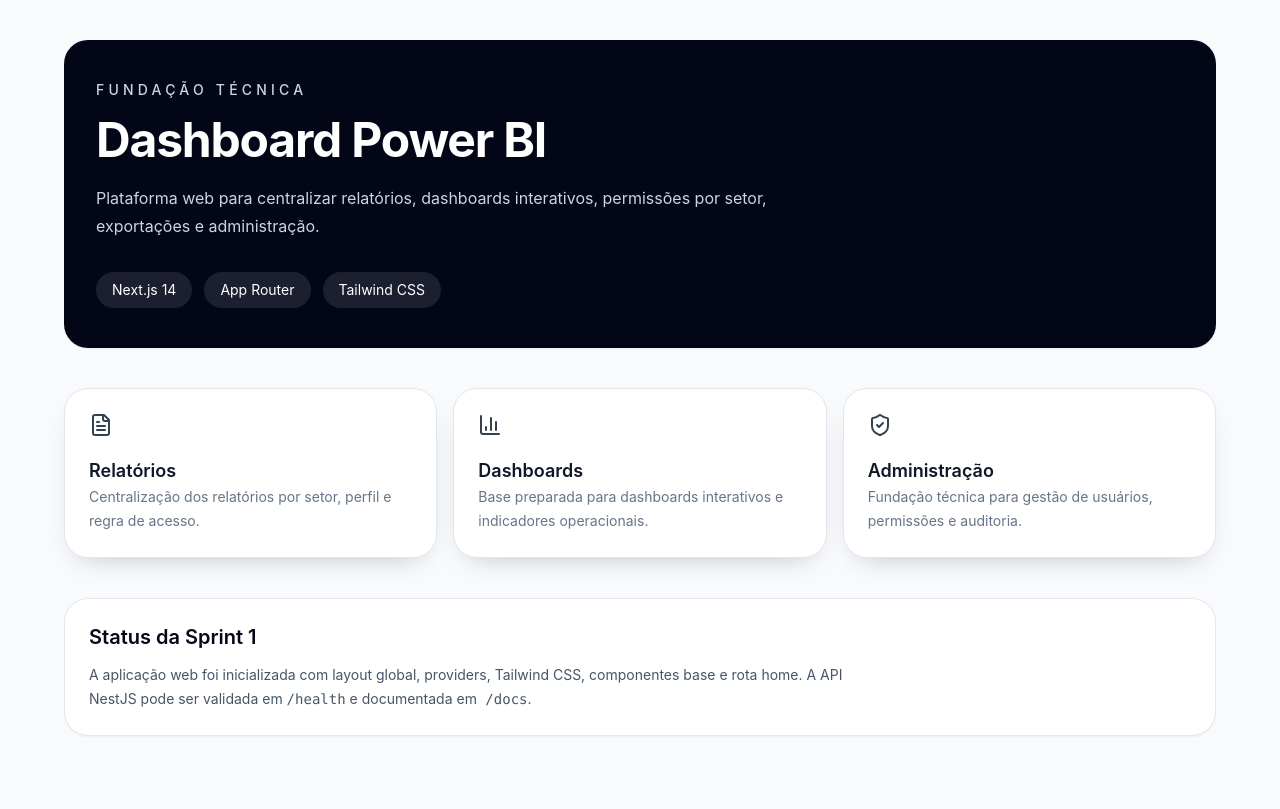
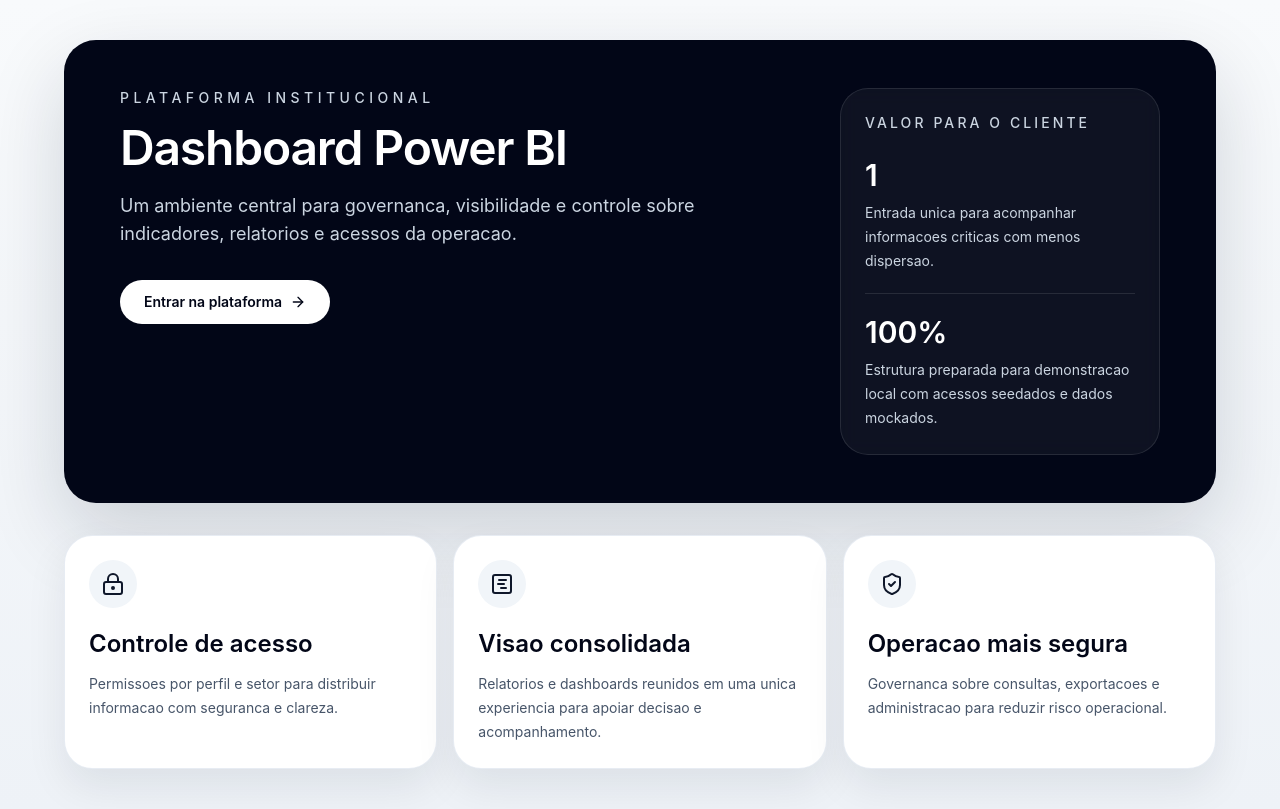
Before and after one commit to Dev-RuiDiniz/Dashboard_Power_BI, a Next.js app in the folder apps/web/: page / in a window 1280 px wide. Built offline with nearby package versions, Linux system fonts and the light colour scheme.

Commit message:
feat(web): atualiza páginas e componentes do dashboard

```diff
--- a/apps/web/src/app/page.tsx
+++ b/apps/web/src/app/page.tsx
@@ -1,69 +1,96 @@
-import { BarChart3, FileText, ShieldCheck } from 'lucide-react';
+import Link from 'next/link';
+import { ArrowRight, LockKeyhole, ShieldCheck, SquareChartGantt } from 'lucide-react';
 
-import { Card, CardDescription, CardTitle } from '@/components/ui/card';
-
-const features = [
+const pillars = [
   {
-    title: 'Relatórios',
-    description: 'Centralização dos relatórios por setor, perfil e regra de acesso.',
-    icon: FileText,
+    title: 'Controle de acesso',
+    description:
+      'Permissoes por perfil e setor para distribuir informacao com seguranca e clareza.',
+    icon: LockKeyhole,
   },
   {
-    title: 'Dashboards',
-    description: 'Base preparada para dashboards interativos e indicadores operacionais.',
-    icon: BarChart3,
+    title: 'Visao consolidada',
+    description:
+      'Relatorios e dashboards reunidos em uma unica experiencia para apoiar decisao e acompanhamento.',
+    icon: SquareChartGantt,
   },
   {
-    title: 'Administração',
-    description: 'Fundação técnica para gestão de usuários, permissões e auditoria.',
+    title: 'Operacao mais segura',
+    description:
+      'Governanca sobre consultas, exportacoes e administracao para reduzir risco operacional.',
     icon: ShieldCheck,
   },
 ];
 
 export default function HomePage() {
   return (
-    <main className="min-h-screen px-6 py-10 sm:px-10 lg:px-16">
-      <section className="mx-auto flex max-w-6xl flex-col gap-10">
-        <div className="rounded-2xl bg-slate-950 px-8 py-10 text-white shadow-sm">
-          <p className="text-sm font-medium uppercase tracking-[0.3em] text-slate-300">
-            Fundação Técnica
-          </p>
-          <h1 className="mt-4 max-w-3xl text-4xl font-bold tracking-tight sm:text-5xl">
-            Dashboard Power BI
-          </h1>
-          <p className="mt-5 max-w-2xl text-base leading-7 text-slate-300">
-            Plataforma web para centralizar relatórios, dashboards interativos, permissões por
-            setor, exportações e administração.
-          </p>
-          <div className="mt-8 flex flex-wrap gap-3 text-sm">
-            <span className="rounded-full bg-white/10 px-4 py-2">Next.js 14</span>
-            <span className="rounded-full bg-white/10 px-4 py-2">App Router</span>
-            <span className="rounded-full bg-white/10 px-4 py-2">Tailwind CSS</span>
+    <main className="min-h-screen bg-[linear-gradient(180deg,#f8fafc_0%,#eef2f7_100%)] px-6 py-10 sm:px-10 lg:px-16">
+      <section className="mx-auto flex max-w-6xl flex-col gap-8">
+        <div className="overflow-hidden rounded-[32px] bg-slate-950 text-white shadow-[0_30px_80px_rgba(15,23,42,0.16)]">
+          <div className="grid gap-10 px-8 py-10 sm:px-10 sm:py-12 lg:grid-cols-[minmax(0,1.2fr)_320px] lg:px-14">
+            <div>
+              <p className="text-sm font-medium uppercase tracking-[0.32em] text-slate-300">
+                Plataforma institucional
+              </p>
+              <h1 className="mt-4 max-w-3xl text-4xl font-semibold tracking-tight sm:text-5xl">
+                Dashboard Power BI
+              </h1>
+              <p className="mt-5 max-w-2xl text-base leading-7 text-slate-300 sm:text-lg">
+                Um ambiente central para governanca, visibilidade e controle sobre indicadores,
+                relatorios e acessos da operacao.
+              </p>
+              <div className="mt-8 flex flex-wrap gap-4">
+                <Link
+                  href="/login"
+                  className="inline-flex items-center gap-2 rounded-full bg-white px-6 py-3 text-sm font-semibold text-slate-950 transition hover:bg-slate-100"
+                >
+                  Entrar na plataforma
+                  <ArrowRight aria-hidden="true" className="h-4 w-4" />
+                </Link>
+              </div>
+            </div>
+
+            <div className="rounded-[28px] border border-white/10 bg-white/5 p-6 backdrop-blur">
+              <p className="text-sm font-medium uppercase tracking-[0.22em] text-slate-300">
+                Valor para o cliente
+              </p>
+              <div className="mt-6 space-y-5">
+                <div>
+                  <span className="text-3xl font-semibold">1</span>
+                  <p className="mt-2 text-sm leading-6 text-slate-300">
+                    Entrada unica para acompanhar informacoes criticas com menos dispersao.
+                  </p>
+                </div>
+                <div className="border-t border-white/10 pt-5">
+                  <span className="text-3xl font-semibold">100%</span>
+                  <p className="mt-2 text-sm leading-6 text-slate-300">
+                    Estrutura preparada para demonstracao local com acessos seedados e dados
+                    mockados.
+                  </p>
+                </div>
+              </div>
+            </div>
           </div>
         </div>
 
         <div className="grid gap-4 md:grid-cols-3">
-          {features.map((feature) => {
-            const Icon = feature.icon;
+          {pillars.map((pillar) => {
+            const Icon = pillar.icon;
 
             return (
-              <Card key={feature.title}>
-                <Icon aria-hidden="true" className="h-6 w-6 text-slate-700" />
-                <CardTitle className="mt-5">{feature.title}</CardTitle>
-                <CardDescription>{feature.description}</CardDescription>
-              </Card>
+              <article
+                key={pillar.title}
+                className="rounded-[28px] border border-slate-200/80 bg-white p-6 shadow-[0_18px_40px_rgba(15,23,42,0.08)]"
+              >
+                <div className="flex h-12 w-12 items-center justify-center rounded-2xl bg-slate-100 text-slate-900">
+                  <Icon aria-hidden="true" className="h-6 w-6" />
+                </div>
+                <h2 className="mt-5 text-2xl font-semibold text-slate-950">{pillar.title}</h2>
+                <p className="mt-3 text-sm leading-6 text-slate-600">{pillar.description}</p>
+              </article>
             );
           })}
         </div>
-
-        <section className="rounded-2xl border border-slate-200 bg-white p-6 shadow-sm">
-          <h2 className="text-xl font-semibold text-slate-950">Status da Sprint 1</h2>
-          <p className="mt-3 max-w-3xl text-sm leading-6 text-slate-600">
-            A aplicação web foi inicializada com layout global, providers, Tailwind CSS, componentes
-            base e rota home. A API NestJS pode ser validada em <code>/health</code> e documentada em
-            <code> /docs</code>.
-          </p>
-        </section>
       </section>
     </main>
   );
--- a/apps/web/src/components/admin/admin-settings.tsx
+++ b/apps/web/src/components/admin/admin-settings.tsx
@@ -5,13 +5,11 @@
 
 import {
   Badge,
-  Button,
   Card,
   CardContent,
   CardDescription,
   CardHeader,
   CardTitle,
-  Input,
   Table,
   TableBody,
   TableCell,
@@ -20,16 +18,9 @@
   TableRow,
   TableEmpty,
 } from '@/components/ui';
-import { supabase } from '@/lib/supabase';
+import { getAppDataClient, type SystemSettingItem } from '@/lib/app-data';
 
-type SystemSetting = {
-  id: string;
-  setting_key: string;
-  setting_value: unknown;
-  description?: string;
-  is_sensitive: boolean;
-  updated_at: string;
-};
+type SystemSetting = SystemSettingItem;
 
 export function AdminSettings() {
   const [settings, setSettings] = useState<SystemSetting[]>([]);
@@ -37,17 +28,14 @@
   const [errorMessage, setErrorMessage] = useState<string | null>(null);
 
   const loadSettings = useCallback(async () => {
+    const client = getAppDataClient();
+
     setIsLoading(true);
     setErrorMessage(null);
     try {
-      const { data, error } = await supabase
-        .from('system_settings')
-        .select('*')
-        .order('setting_key');
-      if (error) throw error;
-      setSettings(data ?? []);
+      setSettings(await client.listSystemSettings());
     } catch {
-      setErrorMessage('Não foi possível carregar as configurações.');
+      setErrorMessage('Nao foi possivel carregar as configuracoes.');
     } finally {
       setIsLoading(false);
     }
@@ -62,7 +50,7 @@
       <Card className="border-dashed text-center">
         <CardHeader>
           <Loader2 className="mx-auto h-8 w-8 animate-spin text-blue-700" aria-hidden="true" />
-          <CardTitle>Carregando configurações</CardTitle>
+          <CardTitle>Carregando configuracoes</CardTitle>
         </CardHeader>
       </Card>
     );
@@ -75,7 +63,7 @@
           <AlertTriangle className="mx-auto h-8 w-8 text-amber-700" aria-hidden="true" />
           <CardTitle>{errorMessage}</CardTitle>
           <CardDescription>
-            Verifique a conexão com o Supabase e as permissões de acesso.
+            Verifique a conexao com a fonte de dados ativa do ambiente.
           </CardDescription>
         </CardHeader>
       </Card>
@@ -86,16 +74,16 @@
     <section className="space-y-6" aria-labelledby="admin-settings-title">
       <div className="rounded-2xl border border-slate-200 bg-white p-6 shadow-sm">
         <p className="text-sm font-semibold uppercase tracking-[0.2em] text-blue-700">
-          Administração
+          Administracao
         </p>
         <h1
           id="admin-settings-title"
           className="mt-3 text-3xl font-bold tracking-tight text-slate-950"
         >
-          Configurações do sistema
+          Configuracoes do sistema
         </h1>
         <p className="mt-4 max-w-3xl text-sm leading-6 text-slate-600">
-          Gerencie as configurações globais da plataforma, incluindo SMTP, pool de conexão e cache.
+          Gerencie as configuracoes globais da plataforma, incluindo SMTP, pool de conexao e cache.
         </p>
       </div>
 
@@ -103,10 +91,10 @@
         <CardHeader>
           <CardTitle className="flex items-center gap-2">
             <Settings className="h-5 w-5 text-blue-700" aria-hidden="true" />
-            Configurações cadastradas
+            Configuracoes cadastradas
           </CardTitle>
           <CardDescription>
-            Parâmetros globais que controlam o comportamento da plataforma.
+            Parametros globais que controlam o comportamento da plataforma.
           </CardDescription>
         </CardHeader>
         <CardContent>
@@ -115,14 +103,14 @@
               <TableRow>
                 <TableHead>Chave</TableHead>
                 <TableHead>Valor</TableHead>
-                <TableHead>Descrição</TableHead>
+                <TableHead>Descricao</TableHead>
                 <TableHead>Tipo</TableHead>
                 <TableHead>Atualizado em</TableHead>
               </TableRow>
             </TableHeader>
             <TableBody>
               {settings.length === 0 ? (
-                <TableEmpty colSpan={5}>Nenhuma configuração encontrada.</TableEmpty>
+                <TableEmpty colSpan={5}>Nenhuma configuracao encontrada.</TableEmpty>
               ) : (
                 settings.map((setting) => (
                   <TableRow key={setting.id}>
@@ -135,7 +123,7 @@
                     <TableCell>{setting.description ?? '-'}</TableCell>
                     <TableCell>
                       <Badge variant={setting.is_sensitive ? 'warning' : 'default'}>
-                        {setting.is_sensitive ? 'Sensível' : 'Público'}
+                        {setting.is_sensitive ? 'Sensivel' : 'Publico'}
                       </Badge>
                     </TableCell>
                     <TableCell>{formatDate(setting.updated_at)}</TableCell>
--- a/apps/web/src/components/exports/exports-list.tsx
+++ b/apps/web/src/components/exports/exports-list.tsx
@@ -24,20 +24,9 @@
   TableRow,
   TableEmpty,
 } from '@/components/ui';
-import { supabase } from '@/lib/supabase';
+import { getAppDataClient, type ExportJobItem } from '@/lib/app-data';
 
-type ExportJob = {
-  id: string;
-  report_id: string;
-  export_format: 'pdf' | 'excel' | 'csv' | 'json';
-  status: 'pending' | 'processing' | 'completed' | 'failed';
-  file_url?: string;
-  file_size_bytes?: number;
-  error_message?: string;
-  created_at: string;
-  completed_at?: string;
-  expires_at: string;
-};
+type ExportJob = ExportJobItem;
 
 const formatLabel: Record<ExportJob['export_format'], string> = {
   pdf: 'PDF',
@@ -73,18 +62,14 @@
   const [errorMessage, setErrorMessage] = useState<string | null>(null);
 
   const loadExports = useCallback(async () => {
+    const client = getAppDataClient();
+
     setIsLoading(true);
     setErrorMessage(null);
     try {
-      const { data, error } = await supabase
-        .from('export_jobs')
-        .select('*')
-        .order('created_at', { ascending: false })
-        .limit(50);
-      if (error) throw error;
-      setExports(data ?? []);
+      setExports(await client.listExportJobs());
     } catch {
-      setErrorMessage('Não foi possível carregar o histórico de exportações.');
+      setErrorMessage('Nao foi possivel carregar o historico de exportacoes.');
     } finally {
       setIsLoading(false);
     }
@@ -99,7 +84,7 @@
       <Card className="border-dashed text-center">
         <CardHeader>
           <Loader2 className="mx-auto h-8 w-8 animate-spin text-blue-700" aria-hidden="true" />
-          <CardTitle>Carregando exportações</CardTitle>
+          <CardTitle>Carregando exportacoes</CardTitle>
         </CardHeader>
       </Card>
     );
@@ -125,17 +110,17 @@
         <div className="flex flex-col gap-6 lg:flex-row lg:items-end lg:justify-between">
           <div>
             <p className="text-sm font-semibold uppercase tracking-[0.2em] text-blue-700">
-              Exportações
+              Exportacoes
             </p>
             <h1
               id="exports-title"
               className="mt-3 text-3xl font-bold tracking-tight text-slate-950"
             >
-              Histórico de exportações
+              Historico de exportacoes
             </h1>
             <p className="mt-4 max-w-3xl text-sm leading-6 text-slate-600">
-              Acompanhe o status das suas exportações em PDF, Excel, CSV e JSON. Downloads
-              disponíveis por 7 dias.
+              Acompanhe o status das suas exportacoes em PDF, Excel, CSV e JSON. Downloads
+              disponiveis por 7 dias.
             </p>
           </div>
           <div className="grid gap-3 sm:grid-cols-2">
@@ -149,9 +134,9 @@
         <CardHeader>
           <CardTitle className="flex items-center gap-2">
             <Download className="h-5 w-5 text-blue-700" aria-hidden="true" />
-            Exportações recentes
+            Exportacoes recentes
           </CardTitle>
-          <CardDescription>Últimas 50 exportações solicitadas.</CardDescription>
+          <CardDescription>Ultimas 50 exportacoes solicitadas.</CardDescription>
         </CardHeader>
         <CardContent>
           <Table>
@@ -162,12 +147,12 @@
                 <TableHead>Tamanho</TableHead>
                 <TableHead>Criado em</TableHead>
                 <TableHead>Expira em</TableHead>
-                <TableHead className="text-right">Ações</TableHead>
+                <TableHead className="text-right">Acoes</TableHead>
               </TableRow>
             </TableHeader>
             <TableBody>
               {exports.length === 0 ? (
-                <TableEmpty colSpan={6}>Nenhuma exportação encontrada.</TableEmpty>
+                <TableEmpty colSpan={6}>Nenhuma exportacao encontrada.</TableEmpty>
               ) : (
                 exports.map((exp) => {
                   const Icon = formatIcon[exp.export_format];
--- a/apps/web/src/components/reports/report-catalog-container.tsx
+++ b/apps/web/src/components/reports/report-catalog-container.tsx
@@ -4,6 +4,7 @@
 import { useCallback, useEffect, useState } from 'react';
 
 import { Card, CardDescription, CardHeader, CardTitle } from '@/components/ui';
+import { getAuthSession } from '@/lib/auth/session';
 import { fetchReports, type PaginatedReports } from '@/lib/reports-api';
 import type { ReportFilters } from '@/lib/report-filters';
 
@@ -33,7 +34,7 @@
         const response = await fetchReports({
           page: INITIAL_PAGE,
           pageSize: INITIAL_PAGE_SIZE,
-          token,
+          token: token ?? getAuthSession()?.accessToken,
           filters: appliedFilters,
         });
 
```
Also changed, not shown: apps/web/src/components/dashboard/dashboard-home.tsx (+16 -99 lines), apps/web/src/components/notifications/notifications-list.tsx (+23 -40 lines), 2 other files (tests, documents, lock files or other folders).
